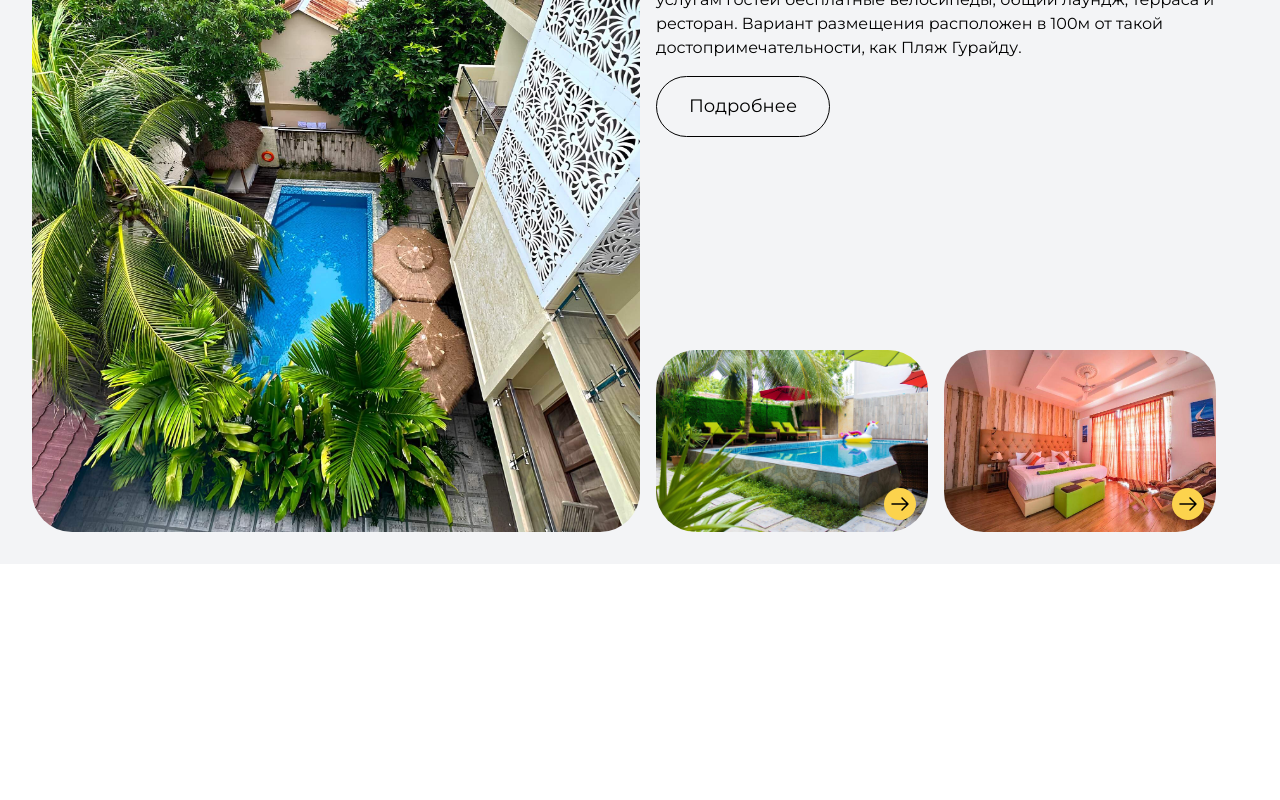
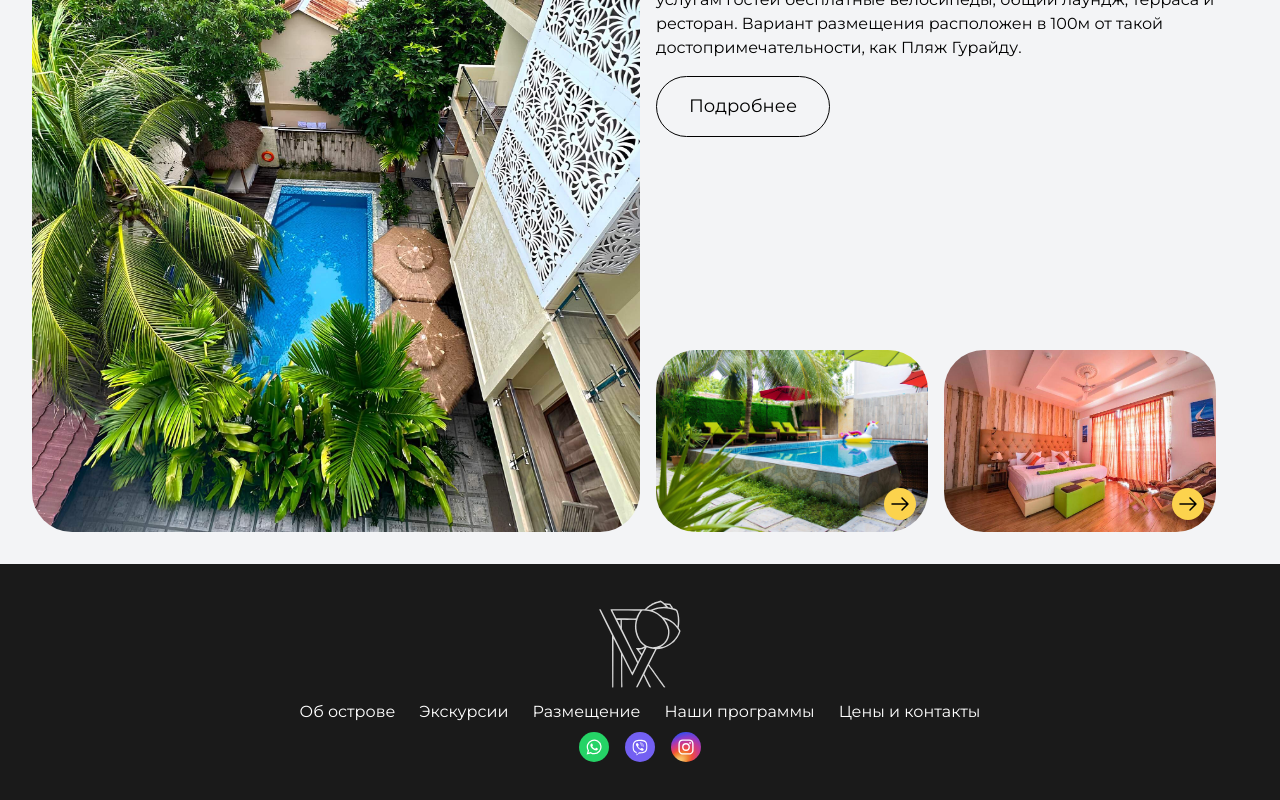
Before and after one commit to RostislavIvanov/maldives-landing, a React (Vite) app: page / in a window 1280 px wide. Shown: the part 9421-10221 px from the top of the page. Before the commit the page ends 9985 px from the top, so only its background shows below. Built offline with nearby package versions, Linux system fonts and the light colour scheme.

Commit message:
Добавление футера для сайта

```diff
--- /dev/null
+++ b/src/Blocks/Footer/Footer.module.css
@@ -0,0 +1,36 @@
+.content {
+    @apply bg-[#1A1A1AFF] text-white;
+}
+
+.wrapper {
+    @apply container mx-auto py-8 px-2
+    lg:px-8;
+}
+
+.footer {
+    @apply flex flex-col items-center
+}
+
+.footer > * {
+    @apply mb-2
+}
+
+.footer__logo img {
+    @apply h-24 w-auto
+}
+
+.footer__nav ul {
+    @apply flex
+}
+
+.footer__nav ul li {
+    @apply mx-3
+}
+
+.footer__icons {
+    @apply flex
+}
+
+.footer__icons img {
+    @apply w-[30px] h-[30px] mx-2;
+}
--- /dev/null
+++ b/src/Blocks/Footer/Footer.tsx
@@ -0,0 +1,65 @@
+import classes from './Footer.module.css';
+import { FC } from 'react';
+import whatsApp from '~/assets/icons/WhatsApp.svg';
+import viber from '~/assets/icons/Viber.svg';
+import inst from '~/assets/icons/Instagram.svg';
+import logo from '~/assets/icons/logo-white.svg';
+import { useNavigate } from 'react-router-dom';
+import { scrollToElement } from '~/utils/ScrollToElement/ScrollToElement.ts';
+
+const Footer: FC = () => {
+    const navigate = useNavigate();
+    const handleScroll = (e: React.MouseEvent<HTMLElement>, link: string) => {
+        e.preventDefault();
+        navigate('/');
+        setTimeout(() => scrollToElement(e, link), 500);
+    };
+
+    return (
+        <div className={classes.content}>
+            <div className={classes.wrapper}>
+                <footer className={classes.footer}>
+                    <div className={classes.footer__logo}>
+                        <a href="/">
+                            <img src={logo} alt="Rosy Villa"/>
+                        </a>
+                    </div>
+                    <nav className={classes.footer__nav}>
+                        <ul>
+                            <li><a href={'#about'} onClick={e => handleScroll(e, 'about')}>
+                                Об острове
+                            </a></li>
+                            <li><a href={'#excursions'} onClick={e => handleScroll(e, 'excursions')}>
+                                Экскурсии
+                            </a></li>
+                            <li><a href={'#accommodation'} onClick={e => handleScroll(e, 'accommodation')}>
+                                Размещение
+                            </a></li>
+                            <li><a href={'#features'} onClick={e => handleScroll(e, 'features')}>
+                                Наши программы
+                            </a></li>
+                            <li><a href={'#features'} onClick={e => handleScroll(e, 'features')}>
+                                Цены и контакты
+                            </a></li>
+                        </ul>
+                    </nav>
+                    <div className={classes.footer__icons}>
+                        <a target="_blank" rel="noopener noreferrer"
+                           href="https://api.whatsapp.com/send/?phone=9607870001">
+                            <img src={whatsApp} alt="whatsApp"/>
+                        </a>
+                        <a target="_blank" rel="noopener noreferrer" href="viber://chat?number=%2B9609994740">
+                            <img src={viber} alt="viber"/>
+                        </a>
+                        <a target="_blank" rel="noopener noreferrer"
+                           href="https://www.instagram.com/rosyvilla_maldives/">
+                            <img src={inst} alt="inst"/>
+                        </a>
+                    </div>
+                </footer>
+            </div>
+        </div>
+    );
+};
+
+export default Footer;
--- a/src/pages/MainLandingPage/MainLandingPage.tsx
+++ b/src/pages/MainLandingPage/MainLandingPage.tsx
@@ -3,6 +3,7 @@ import Accommodation from '~/Blocks/Accommodation/Accommodation.tsx';
 import MainScreenBlock from '~/Blocks/MainScreenBlock/MainScreenBlock.tsx';
 import Excursions from '~/Blocks/Excursions/Excursions.tsx';
 import AboutIslandBlock from '~/Blocks/AboutIslandBlock/AboutIslandBlock.tsx';
+import Footer from '~/Blocks/Footer/Footer.tsx';
 
 const MainLandingPage = () => {
     return (
@@ -12,6 +13,7 @@ const MainLandingPage = () => {
             <Excursions/>
             <Features/>
             <Accommodation/>
+            <Footer/>
         </>
     );
 };
--- a/src/pages/RosyVillaHotelPage/RosyVillaHotelPage.tsx
+++ b/src/pages/RosyVillaHotelPage/RosyVillaHotelPage.tsx
@@ -3,6 +3,7 @@ import HotelRooms from '~/Blocks/HotelRooms/HotelRooms.tsx';
 import Feedback from '~/Blocks/Feedback/Feedback.tsx';
 import FAQ from '~/Blocks/FAQ/FAQ.tsx';
 import { faqData } from '~/data/faqData.ts';
+import Footer from '~/Blocks/Footer/Footer.tsx';
 
 const RosyVillaHotelPage: FC = () => {
     return (
@@ -10,6 +11,7 @@ const RosyVillaHotelPage: FC = () => {
             <HotelRooms/>
             <Feedback/>
             <FAQ data={faqData}/>
+            <Footer/>
         </div>
     );
 };
```
